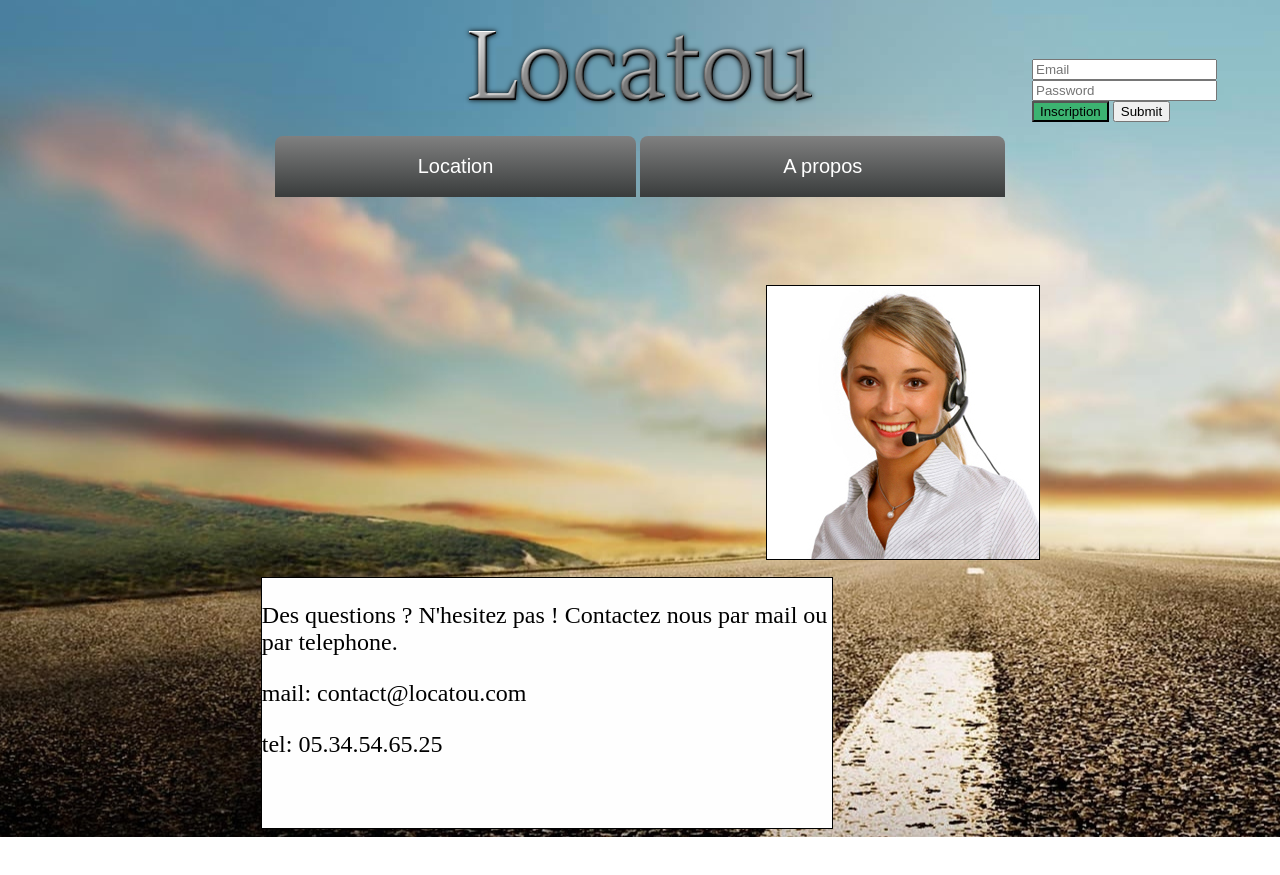
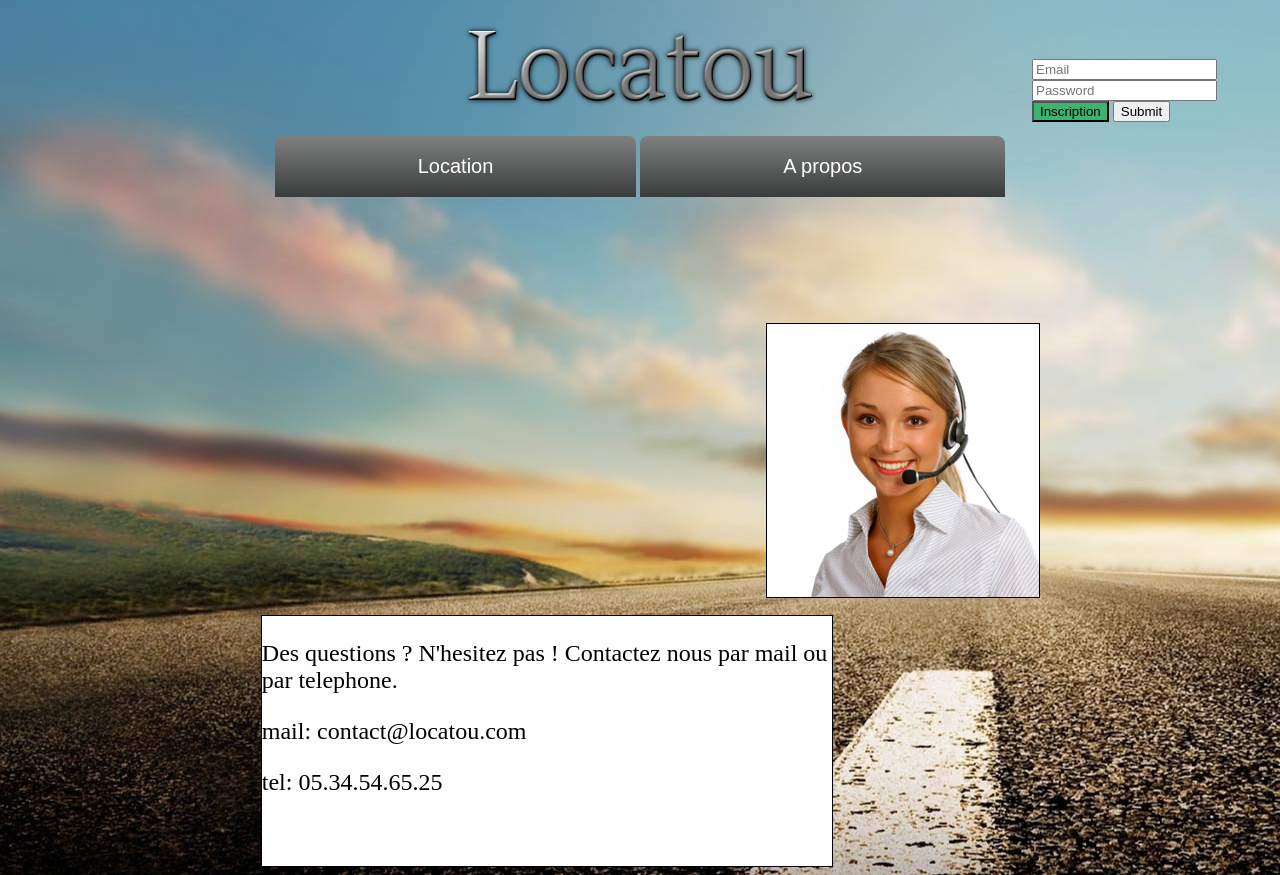
Before and after one commit to Dadidaderp/Locatou, a PHP site: page /contact.php in a window 1280 px wide. Before the commit the page ends 837 px from the top, so only its background shows below. Run offline with PHP 8.4, Linux system fonts and the light colour scheme.

Commit message:
Test Marc
test

```diff
--- a/style.css
+++ b/style.css
@@ -38,7 +38,7 @@ body{
 }
 
 .FemmeTel {
-    margin-top: 7%;
+    margin-top: 10%;
     margin-left: 60%;
     border: 1px solid #010101;
 }
```
